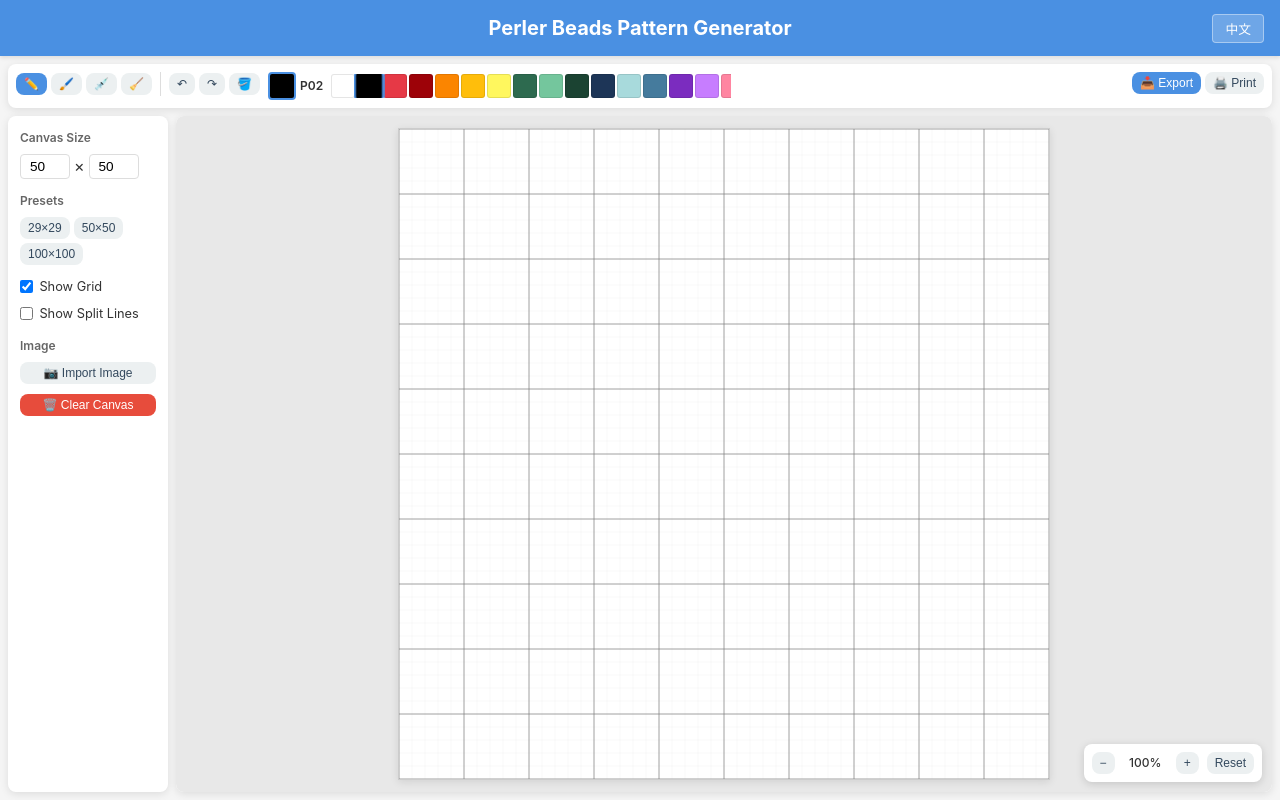
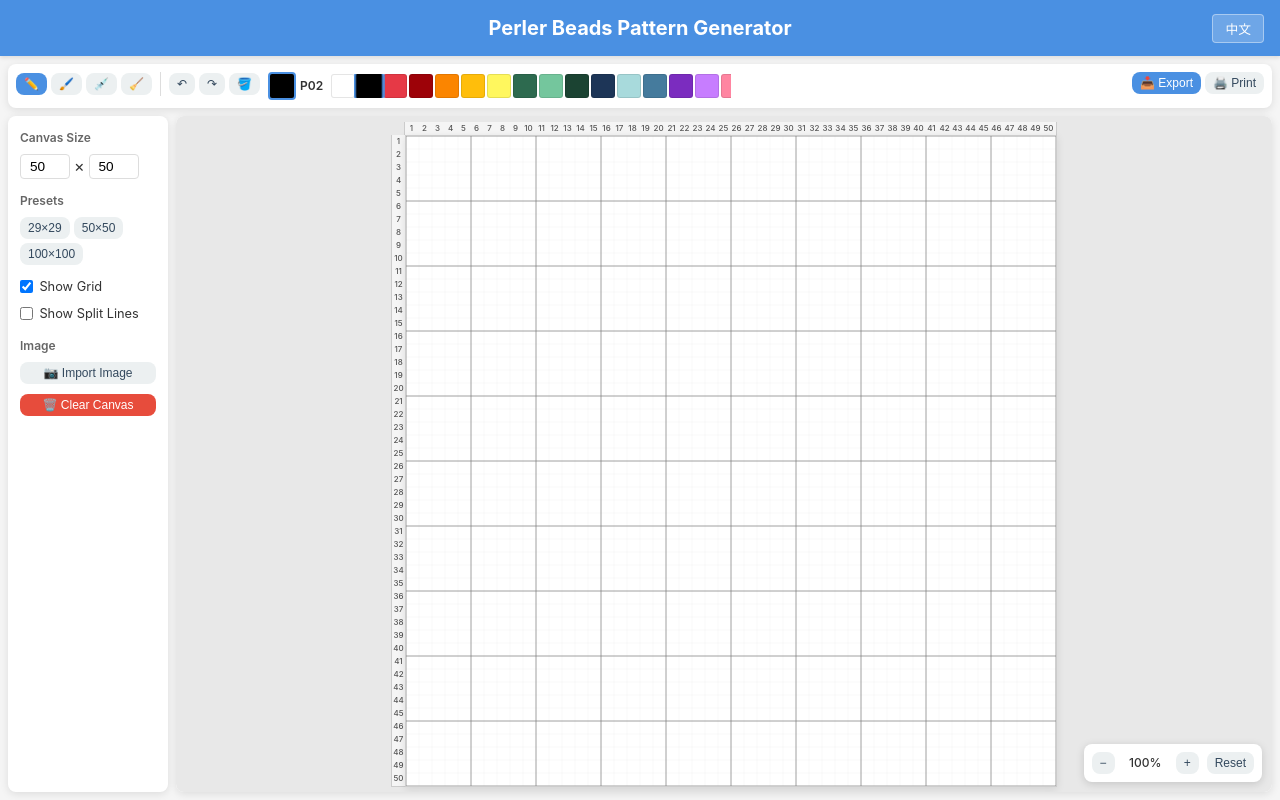
Before and after one commit to liang-lql/perler-beads-convertor, a Vue app: page / in a window 1280 px wide. Built offline with nearby package versions, Linux system fonts and the light colour scheme.

Commit message:
Lower header display threshold from 15 to 10 pixels to show coordinates on larger canvases

```diff
--- a/src/components/CanvasGrid.vue
+++ b/src/components/CanvasGrid.vue
@@ -148,7 +148,7 @@ const containerWidth = ref(600)
 const containerHeight = ref(600)
 
 // Show headers only when cell is big enough
-const showHeaders = computed(() => cellSize.value >= 15)
+const showHeaders = computed(() => cellSize.value >= 10)
 const headerSize = computed(() => showHeaders.value ? cellSize.value : 0)
 
 // Cell size calculations
```
